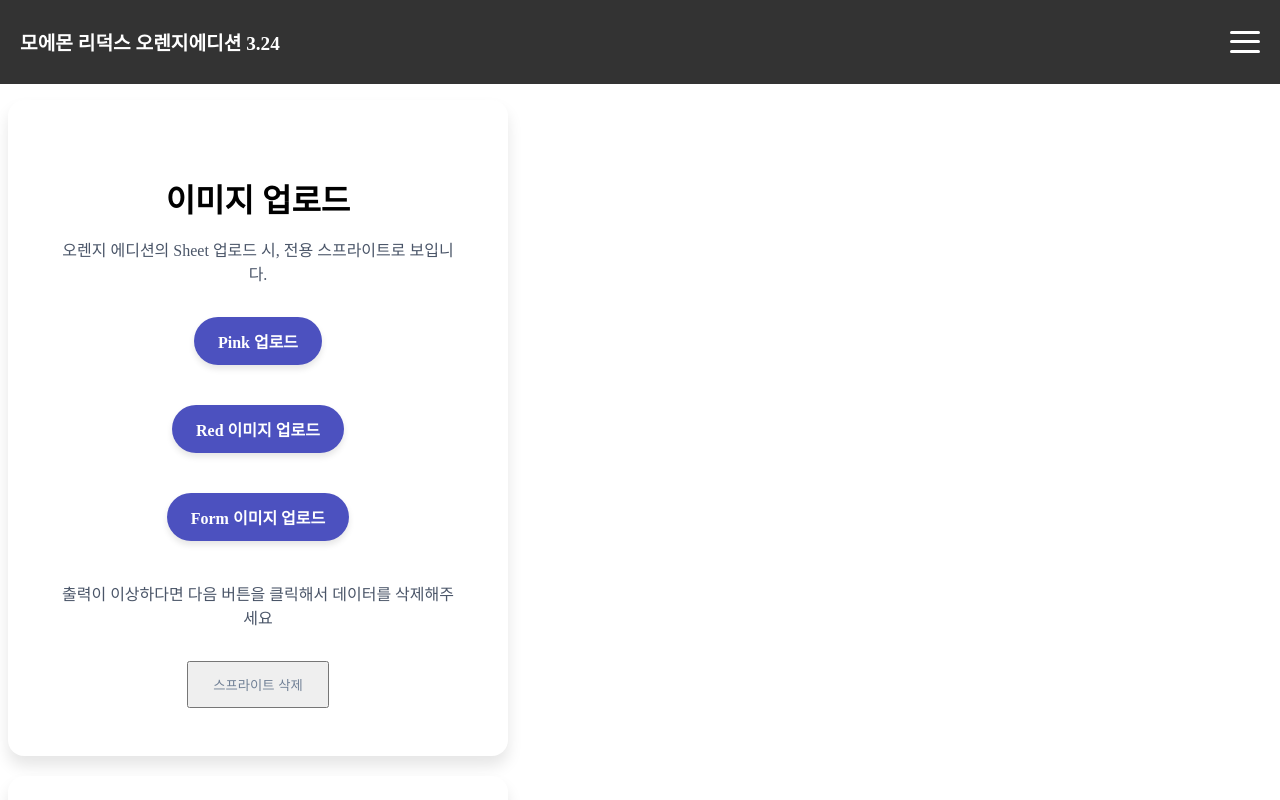
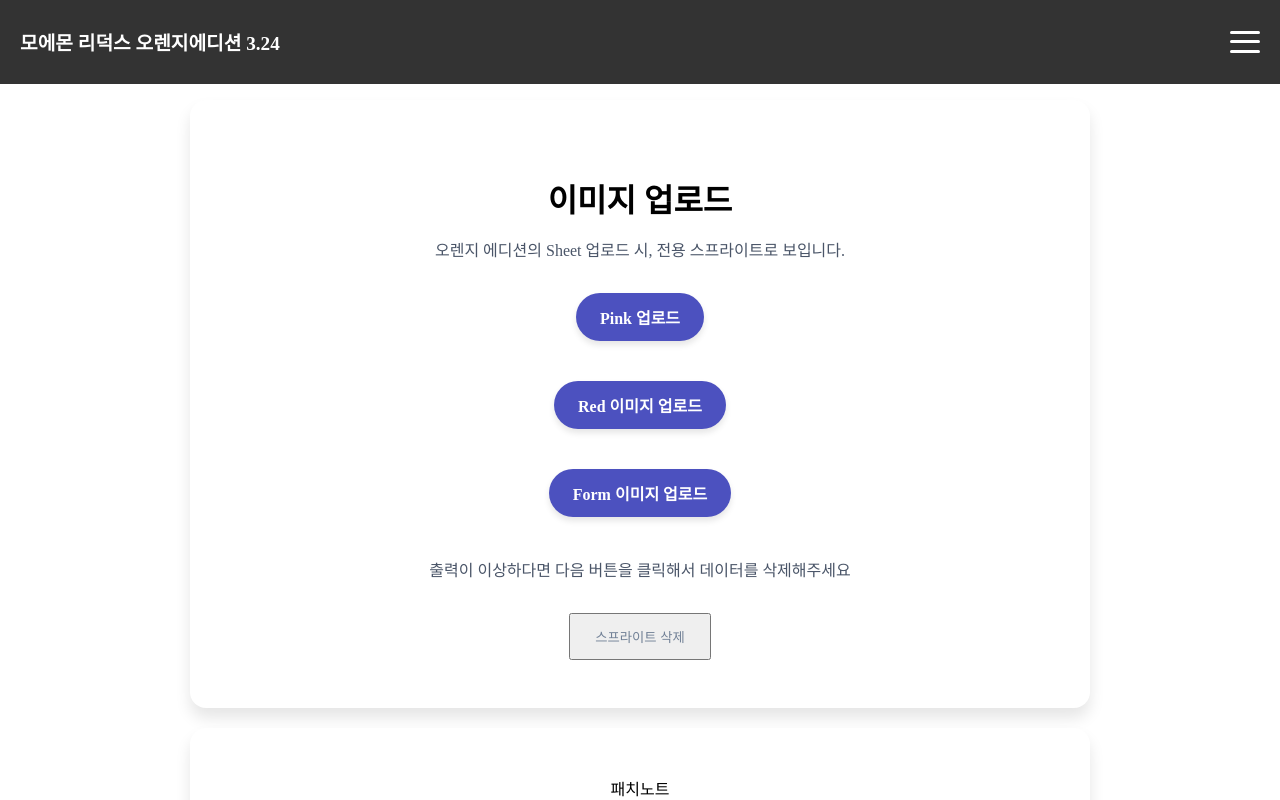
Before and after one commit to flying-orange-lab/orange-redux-database, an Angular app: page / in a window 1280 px wide. Shown: the top 800 px of the page. Built offline with nearby package versions, Linux system fonts and the light colour scheme.

Commit message:
CSS 수정

```diff
--- a/src/app/home/home.component.html
+++ b/src/app/home/home.component.html
@@ -1,12 +1,12 @@
-<div class="card-box">
+<section class="card-box">
     <app-sprite-card></app-sprite-card>
-</div>
+</section>
 
-<div class="card-box">
+<section class="card-box">
     <div class="patch-note">
         <div>패치노트</div>
         <br />
         <div>- 야생 포켓몬 탭에 포켓몬 포획여부를 나타내는 표시 추가</div>
         <div>- 이름을 클릭하면 포획, 포켓볼을 클릭하면 해제</div>
     </div>
-</div>
+</section>
--- a/src/app/home/home.component.less
+++ b/src/app/home/home.component.less
@@ -1,3 +1,7 @@
+section {
+    max-width: 900px;
+    margin: 0 auto;
+}
 
 .card-box {
   background-color: #ffffff;
@@ -5,7 +9,6 @@
   border-radius: 1rem;
   box-shadow: 0 10px 15px rgba(0, 0, 0, 0.1);
   width: 100%;
-  max-width: 500px;
   text-align: center;
   margin-bottom: 20px;
 }
--- a/src/app/menu/defense/defense.component.less
+++ b/src/app/menu/defense/defense.component.less
@@ -1,3 +1,8 @@
+section {
+    max-width: 900px;
+    margin: 0 auto;
+}
+
 main.defense-page {
     padding-top: 80px; /* 고정된 헤더 높이만큼 패딩 추가 */
     padding-left: 20px;
--- a/src/app/menu/wild/wild.component.html
+++ b/src/app/menu/wild/wild.component.html
@@ -1,3 +1,4 @@
+<section>
   <div class="location-section" *ngFor="let locationData of wildData; let i = index">
     <div class="summary" (click)="toggleChild(i)">
       <h2>{{ locationData.locationName }}</h2>
@@ -8,3 +9,4 @@
     </app-wild-region>
 
   </div>
+</section>
--- a/src/app/menu/wild/wild.component.less
+++ b/src/app/menu/wild/wild.component.less
@@ -1,3 +1,8 @@
+section {
+    max-width: 900px;
+    margin: 0 auto;
+}
+
 .location-section {
     background-color: #ffffff;
     padding: 20px;
```
Also changed, not shown: src/app/menu/defense/defense.component.html (+2 -32 lines). Lines whose indentation alone changed are shown as unchanged.
